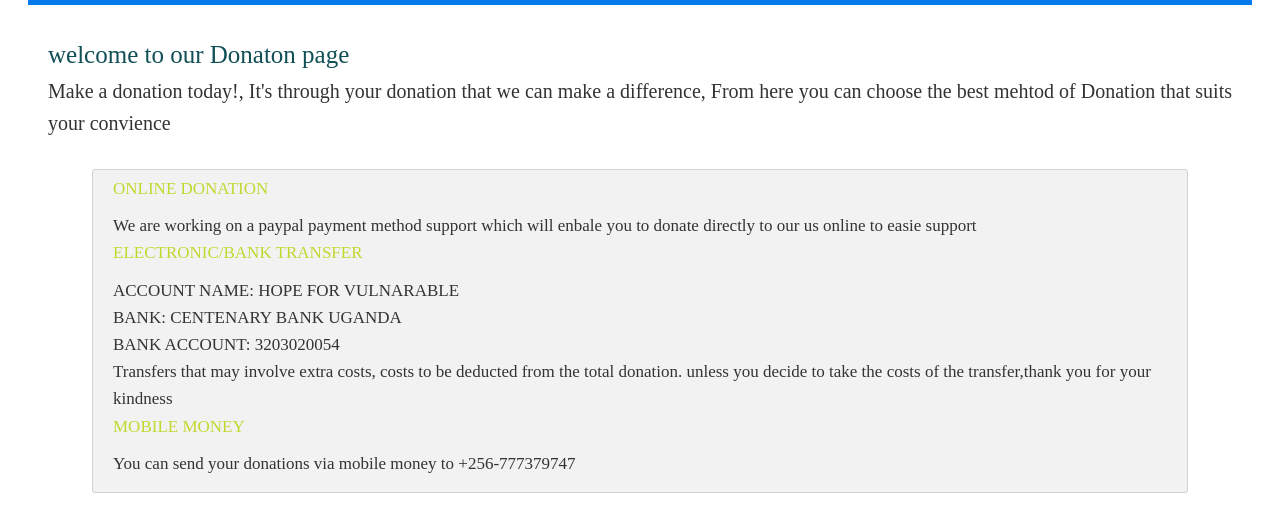
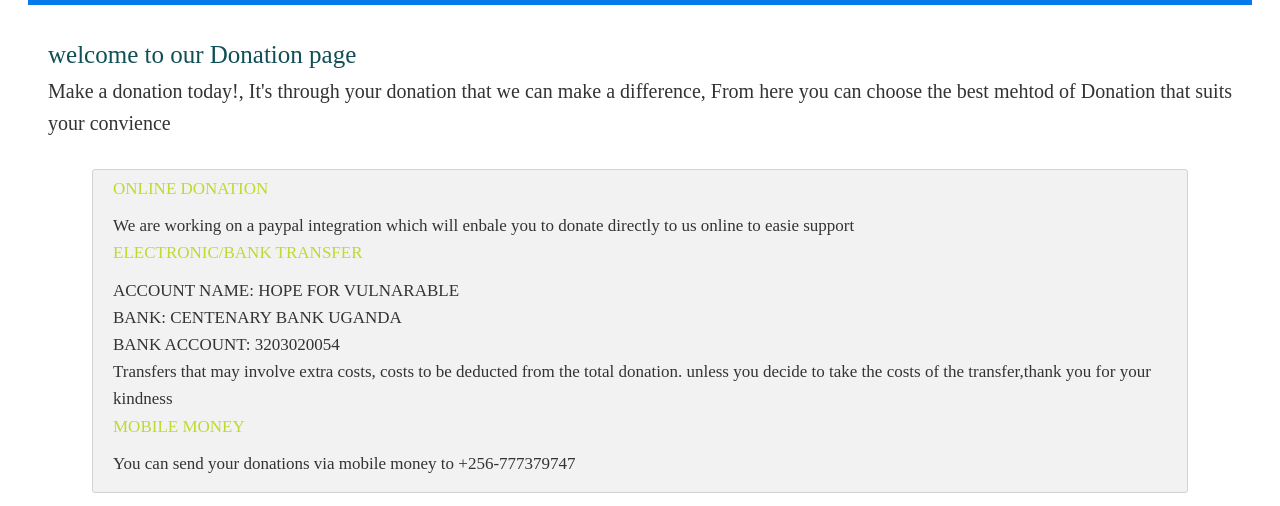
Before and after one commit to preciousbenson/HOPEFORVULNARABLES, a website: page dist/support.html in a window 1280 px wide. Shown: the part 58-564 px from the top of the page. Drawn offline with Linux system fonts and the light colour scheme.

Commit message:
update donate

```diff
--- a/dist/support.html
+++ b/dist/support.html
@@ -41,7 +41,7 @@
 
           <!-- intro -->
     <div class="introductions_line">
-            <h3>welcome to our Donaton page</h3>
+            <h3>welcome to our Donation page</h3>
             <p>Make a donation today!, It's through your donation that we
    can make a difference, From here you can choose the best mehtod of Donation that suits your convience </p>
 
@@ -61,9 +61,9 @@
 
       <div class="onlinediv">
         <label class = "text_color1" >ONLINE DONATION</label>
-         <p>
-        We are working on a paypal payment method support which will enbale you to donate
-        directly to our us online  to easie support <!-- <a href="#">link here</a> -->
+          <p>
+        We are working on a paypal integration which will enbale you to donate
+        directly to us online  to easie support <!-- <a href="#">link here</a> -->
         </p>
       </div>
 
```
